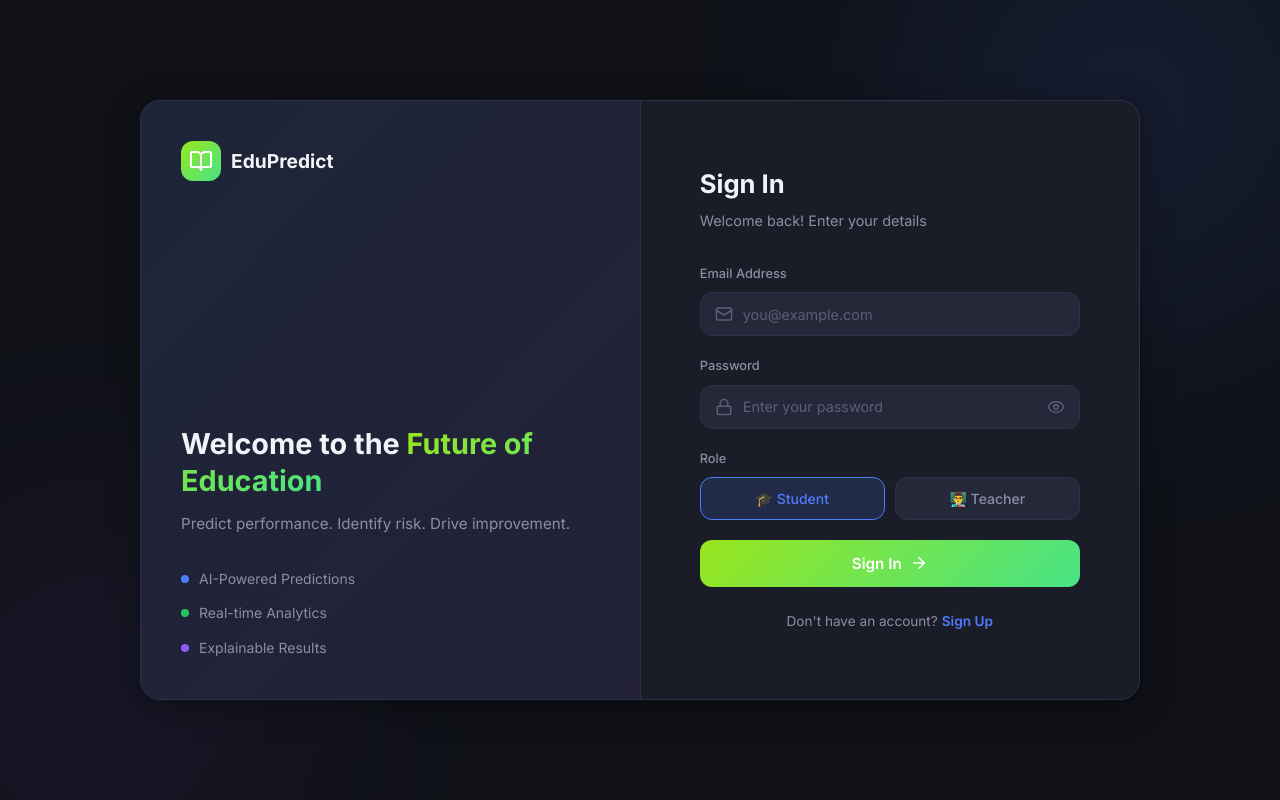
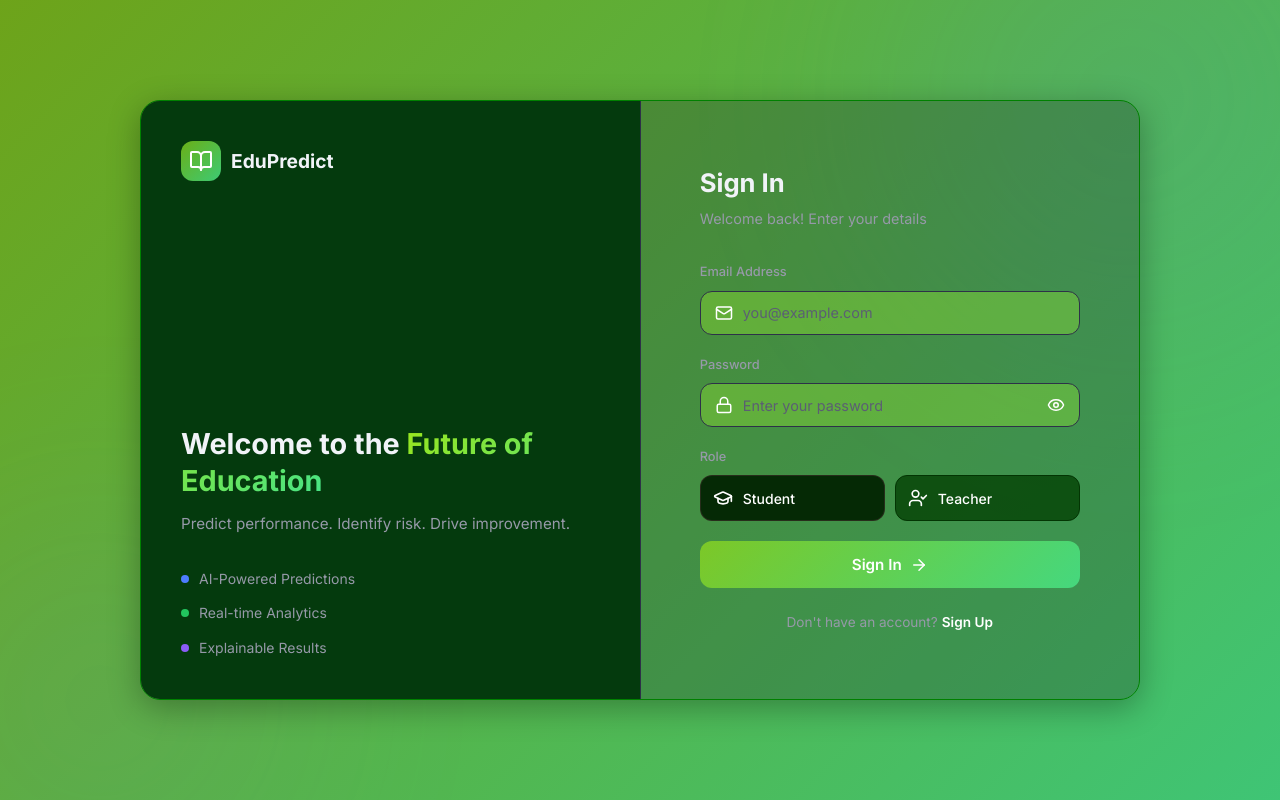
Before and after one commit to Nidhiisinhaa/8th-sem-project, a React (Vite) app in the folder client/: page /login in a window 1280 px wide. Built offline with nearby package versions, Linux system fonts and the light colour scheme.

Commit message:
color changes

```diff
--- a/client/src/index.css
+++ b/client/src/index.css
@@ -12,7 +12,7 @@
   --border-light: rgba(255, 255, 255, 0.06);
 
   --text-primary: #f1f3f8;
-  --text-secondary: #8b8fa3;
+  --text-secondary: #9699a8;
   --text-muted: #5b5f73;
 
   /* Accent Colors */
@@ -34,7 +34,8 @@
   --accent-pink-glow: rgba(236, 72, 153, 0.15);
 
   /* Gradients */
-  --gradient-primary: linear-gradient(135deg, #99e61e 0%, #47e386 100%);
+  --gradient-primary: linear-gradient(135deg, #94df1bb5 0%, #47e385da 100%);
+  --gradient-login: linear-gradient(135deg, #7a944f6b 0%, #74ad8b83 100%);
   --gradient-success: linear-gradient(135deg, #22c55e 0%, #06b6d4 100%);
   --gradient-danger: linear-gradient(135deg, #ef4444 0%, #f59e0b 100%);
   --gradient-bg: linear-gradient(135deg, #0f1117 0%, #1a1d27 50%, #151825 100%);
@@ -56,6 +57,7 @@
   --shadow-lg: 0 8px 32px rgba(0, 0, 0, 0.3);
   --shadow-glow-blue: 0 0 20px rgba(78, 124, 255, 0.3);
   --shadow-glow-purple: 0 0 20px rgba(139, 92, 246, 0.3);
+  --shadow-glow-yellow: 0 0 20px rgba(125, 143, 57, 0.422);
 
   /* Transitions */
   --transition-fast: 150ms ease;
--- a/client/src/pages/Login.css
+++ b/client/src/pages/Login.css
@@ -3,7 +3,7 @@
   display: flex;
   align-items: center;
   justify-content: center;
-  background: var(--bg-primary);
+  background:  var(--gradient-primary);
   position: relative;
   overflow: hidden;
 }
@@ -40,8 +40,8 @@
   margin: 20px;
   border-radius: var(--radius-xl);
   overflow: hidden;
-  background: var(--bg-secondary);
-  border: 1px solid var(--border-color);
+  background: rgba(37, 61, 46, 0.322);
+  border: 1px solid green;
   box-shadow: var(--shadow-lg);
   position: relative;
   z-index: 1;
@@ -53,7 +53,7 @@
   padding: 40px;
   display: flex;
   flex-direction: column;
-  background: linear-gradient(135deg, rgba(78, 124, 255, 0.08), rgba(139, 92, 246, 0.08));
+  background: rgb(4, 58, 13);
   border-right: 1px solid var(--border-color);
 }
 
@@ -63,7 +63,7 @@
   gap: 10px;
   font-size: 1.2rem;
   font-weight: 700;
-  color: var(--text-primary);
+  color:var(--gradient-primary);
   margin-bottom: auto;
 }
 
@@ -164,7 +164,7 @@
   display: flex;
   align-items: center;
   gap: 10px;
-  background: var(--bg-input);
+  background:rgba(172, 255, 47, 0.285);
   border: 1px solid var(--border-color);
   border-radius: var(--radius-md);
   padding: 12px 14px;
@@ -172,12 +172,12 @@
 }
 
 .input-wrapper:focus-within {
-  border-color: var(--accent-blue);
-  box-shadow: 0 0 0 3px var(--accent-blue-glow);
+  border-color: green;
+  box-shadow: 0 0 0 3px var(--accent-green-glow);
 }
 
 .input-wrapper svg {
-  color: var(--text-muted);
+  color: white;
   flex-shrink: 0;
 }
 
@@ -211,12 +211,15 @@
 }
 
 .role-btn {
+  display: flex;
+  align-items: center;
+  gap: 10px;
   flex: 1;
   padding: 12px;
   border-radius: var(--radius-md);
-  background: var(--bg-input);
-  border: 1px solid var(--border-color);
-  color: var(--text-secondary);
+  background: rgba(1, 62, 1, 0.769);
+  border: 1px solid rgb(3, 53, 3);
+  color: rgb(255, 255, 255);
   font-size: 0.875rem;
   font-weight: 500;
   transition: all var(--transition-fast);
@@ -224,12 +227,19 @@
 
 .role-btn:hover {
   border-color: var(--text-muted);
+  color: black;
+  background: rgba(103, 154, 16, 0.769);
 }
 
 .role-btn.active {
-  background: var(--accent-blue-glow);
-  border-color: var(--accent-blue);
-  color: var(--accent-blue);
+  background: rgba(1, 33, 1, 0.927);
+  border-color: var(--accent-pink-glow);
+  color: white;
+}
+
+.role-icon {
+  transition: color 0.3s ease;
+  color: white
 }
 
 /* Submit Button */
@@ -267,7 +277,7 @@
 
 .toggle-btn {
   background: none;
-  color: var(--accent-blue);
+  color: white;
   font-weight: 600;
   font-size: 0.85rem;
   margin-left: 4px;
--- a/client/src/pages/Login.jsx
+++ b/client/src/pages/Login.jsx
@@ -1,5 +1,5 @@
 import { Link } from 'react-router-dom';
-import { BookOpen, Mail, Lock, ArrowRight, Eye, EyeOff } from 'lucide-react';
+import { BookOpen, Mail, Lock, ArrowRight, Eye, EyeOff, GraduationCap, UserCheck } from 'lucide-react';
 import { useState } from 'react';
 import './Login.css';
 
@@ -101,14 +101,14 @@ export default function Login() {
                     className={`role-btn ${role === 'student' ? 'active' : ''}`}
                     onClick={() => setRole('student')}
                   >
-                    🎓 Student
+                    <GraduationCap size={20} className="role-icon"/>    Student
                   </button>
                   <button
                     type="button"
                     className={`role-btn ${role === 'teacher' ? 'active' : ''}`}
                     onClick={() => setRole('teacher')}
                   >
-                    👨‍🏫 Teacher
+                    <UserCheck size={20} className="role-icon"/>   Teacher
                   </button>
                 </div>
               </div>
@@ -127,7 +127,7 @@ export default function Login() {
                   className="toggle-btn"
                   onClick={() => setIsSignUp(!isSignUp)}
                 >
-                  {isSignUp ? 'Sign In' : 'Sign Up'}
+                  {isSignUp ? 'Log In' : 'Sign Up'}
                 </button>
               </p>
             </div>
--- a/client/src/pages/StudentDashboard.css
+++ b/client/src/pages/StudentDashboard.css
@@ -50,13 +50,13 @@
   gap: 14px;
   padding: 20px;
   border-radius: var(--radius-lg);
-  background: var(--bg-card);
+  background: rgba(39, 58, 39, 0.441);
   border: 1px solid var(--border-color);
   transition: all var(--transition-normal);
 }
 
 .stat-card:hover {
-  border-color: var(--text-muted);
+  border-color: green;
   transform: translateY(-2px);
   box-shadow: var(--shadow-sm);
 }
--- a/client/src/pages/TeacherDashboard.css
+++ b/client/src/pages/TeacherDashboard.css
@@ -22,7 +22,7 @@
   display: flex;
   align-items: center;
   gap: 6px;
-  background: var(--bg-input);
+  background: rgba(187, 228, 187, 0.623);
   border: 1px solid var(--border-color);
   border-radius: var(--radius-sm);
   padding: 6px 12px;
@@ -30,7 +30,7 @@
 }
 
 .table-search:focus-within {
-  border-color: var(--accent-blue);
+  border-color: var(--accent-green);
 }
 
 .table-search svg {
@@ -54,9 +54,9 @@
   gap: 6px;
   padding: 6px 14px;
   border-radius: var(--radius-sm);
-  background: var(--bg-input);
+  background:rgba(187, 228, 187, 0.623);
   border: 1px solid var(--border-color);
-  color: var(--text-secondary);
+  color: var(--text-muted);
   font-size: 0.8rem;
   transition: all var(--transition-fast);
 }
@@ -195,8 +195,13 @@
 }
 
 .view-btn:hover {
-  background: var(--accent-blue-glow);
-  color: var(--accent-blue);
+  background: var(--accent-green-glow);
+  color: var(--accent-green);
+}
+
+.meta-badge{
+background: rgba(187, 228, 187, 0.623);
+color: white;
 }
 
 /* ==================== RESPONSIVE ==================== */
--- a/client/src/pages/Upload.css
+++ b/client/src/pages/Upload.css
@@ -19,15 +19,15 @@
   padding: 60px 40px;
   border-radius: var(--radius-xl);
   border: 2px dashed var(--border-color);
-  background: var(--bg-card);
+  background: rgba(39, 58, 39, 0.441);
   transition: all var(--transition-normal);
   cursor: pointer;
 }
 
 .drop-zone:hover,
 .drop-zone.dragging {
-  border-color: var(--accent-blue);
-  background: var(--accent-blue-glow);
+  border-color: var(--accent-green);
+  background: var(--accent-green-glow);
 }
 
 .drop-zone.dragging {
@@ -38,8 +38,8 @@
   width: 80px;
   height: 80px;
   border-radius: 50%;
-  background: var(--accent-blue-glow);
-  color: var(--accent-blue);
+  background: var(--accent-green-glow);
+  color: var(--accent-green);
   display: flex;
   align-items: center;
   justify-content: center;
@@ -65,11 +65,11 @@
 .file-type-badge {
   padding: 4px 12px;
   border-radius: var(--radius-full);
-  background: var(--bg-input);
-  border: 1px solid var(--border-color);
+  background: var(--accent-green-glow);
+  border: 1px solid green;
   font-size: 0.7rem;
   font-weight: 600;
-  color: var(--text-muted);
+  color: yellow;
   font-family: monospace;
 }
 
@@ -89,15 +89,15 @@
 
 .browse-btn:hover {
   transform: translateY(-2px);
-  box-shadow: var(--shadow-glow-blue);
+  box-shadow: var(--shadow-glow-yellow);
 }
 
 /* Format Guide */
 .format-guide {
   padding: 28px;
   border-radius: var(--radius-lg);
-  background: var(--bg-card);
-  border: 1px solid var(--border-color);
+  background:  rgba(39, 58, 39, 0.441);
+  border: 1px solid green;
 }
 
 .guide-header {
@@ -105,7 +105,7 @@
   align-items: center;
   gap: 10px;
   margin-bottom: 12px;
-  color: var(--accent-purple);
+  color: yellow;
 }
 
 .guide-header h3 {
@@ -133,7 +133,7 @@
   padding: 10px 14px;
   font-size: 0.72rem;
   font-weight: 600;
-  color: var(--text-muted);
+  color: yellowgreen;
   text-transform: uppercase;
   letter-spacing: 0.8px;
   border-bottom: 1px solid var(--border-color);
@@ -148,7 +148,7 @@
 
 .format-table td:first-child {
   font-family: monospace;
-  color: var(--accent-cyan);
+  color: rgba(255, 255, 0, 0.639);
   font-weight: 500;
 }
 
```
